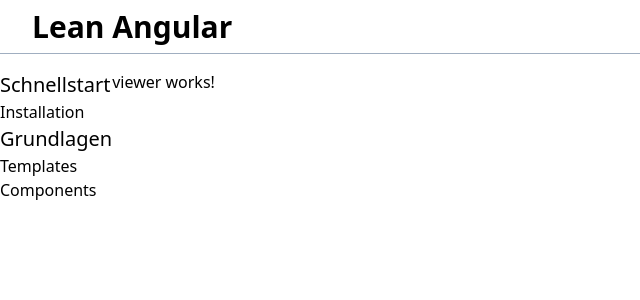
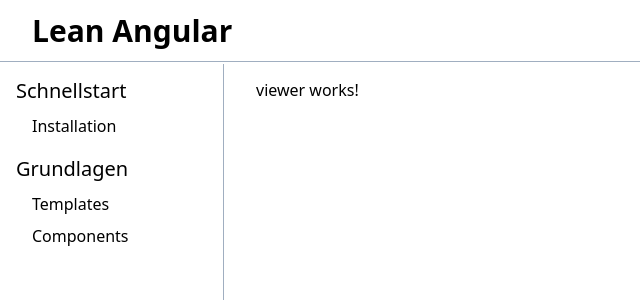
Before and after one commit to lean-ng/docs, an Angular app: page / in a window 1280 px wide. Shown: the top 300 px of the page, without its empty margins (0-640 px from the left). Built offline with nearby package versions, Linux system fonts and the light colour scheme.

Commit message:
Some nav styling.

```diff
--- a/src/app/app.component.html
+++ b/src/app/app.component.html
@@ -1,16 +1,23 @@
-<header class="px-8 py-1 border-gray-500 border-b">
+<header class="px-8 py-2 border-gray-500 border-b">
   <h1 class="text-3xl font-semibold">Lean Angular</h1>
 </header>
-<main class="container mx-auto mt-4 flex">
-  <nav>
+<main class="relative">
+  <nav class="fixed w-56 inset-y-0 mt-16 border-gray-500 border-r">
     <ul>
-      <li *ngFor="let item of navItems | async">
-        <span class="text-xl">{{ item.title }}</span>
+      <li *ngFor="let item of navItems | async" class="mt-2">
+        <span class="block text-xl pl-4 py-1">{{ item.title }}</span>
         <div class="flex flex-col">
-          <a *ngFor="let child of item.children" [routerLink]="child.path">{{ child.title }}</a>
+          <a class="block pl-8 py-1 hover:bg-gray-300"
+            *ngFor="let child of item.children"
+            [routerLink]="child.path" routerLinkActive="bg-gray-200"
+          >
+            {{ child.title }}
+          </a>
         </div>
       </li>
     </ul>
   </nav>
-  <router-outlet></router-outlet>
+  <div class="pl-64 pt-4">
+    <router-outlet></router-outlet>
+  </div>
 </main>
--- a/src/app/app.module.ts
+++ b/src/app/app.module.ts
@@ -5,7 +5,6 @@
 
 import { AppComponent } from './app.component';
 import { ViewerComponent } from './components/viewer/viewer.component';
-import { from } from 'rxjs';
 
 @NgModule({
   declarations: [
```
